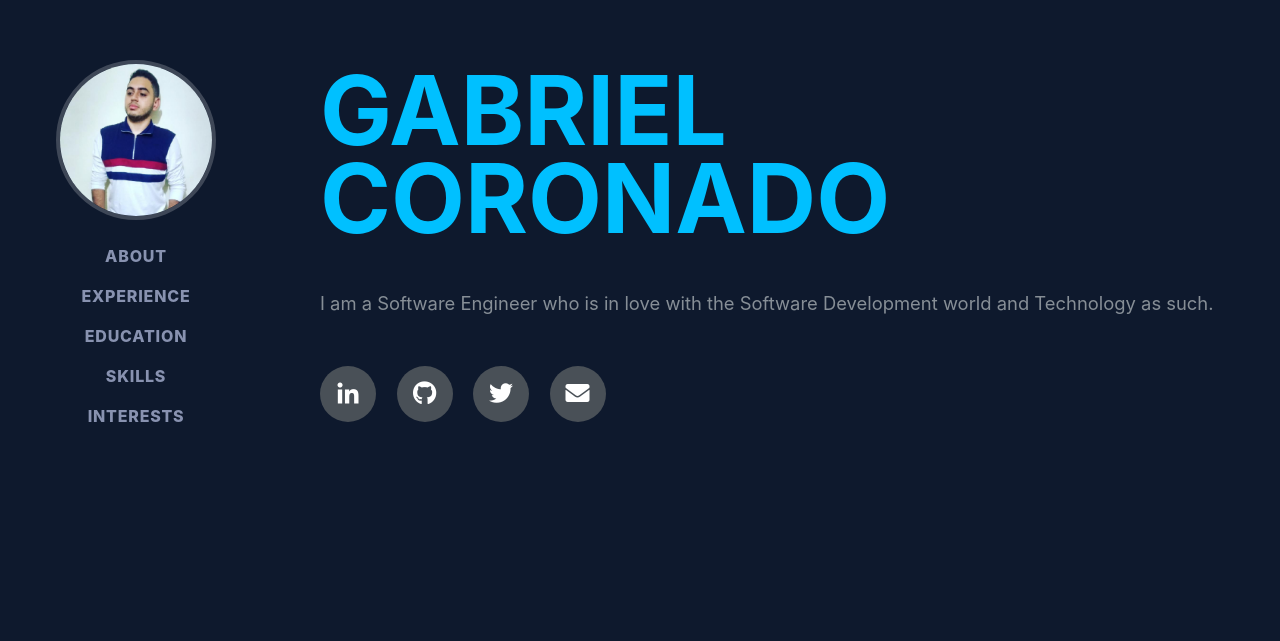
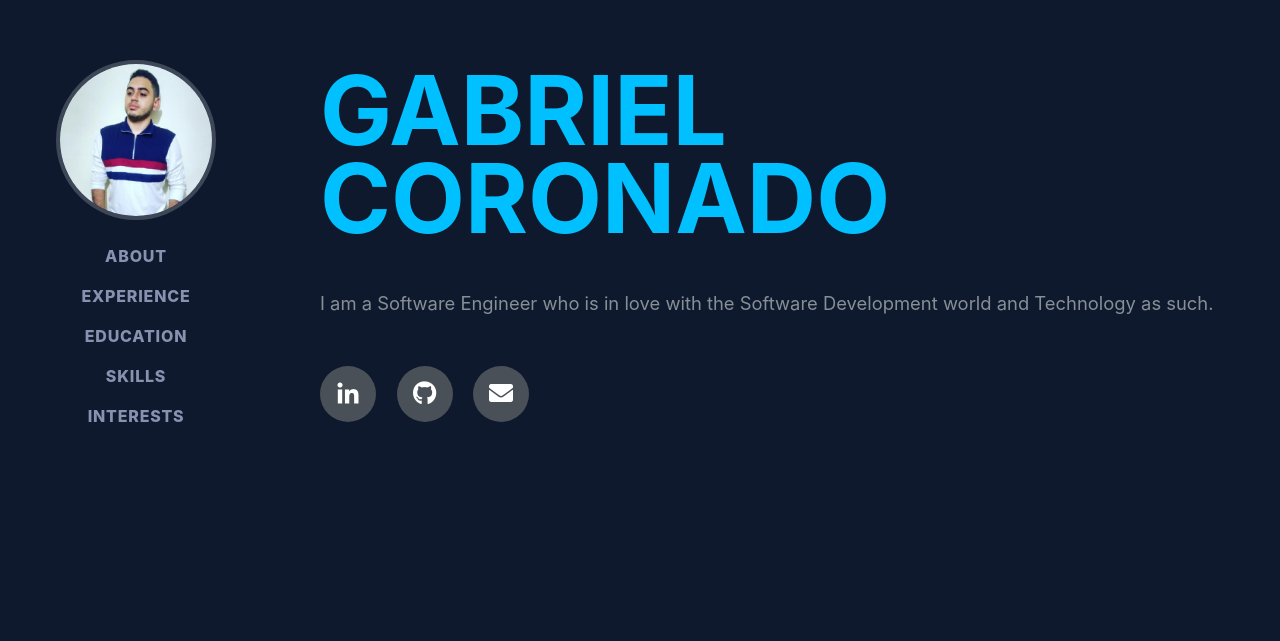
Before and after one commit to gabo-cs/gabo-cs.github.io, a plain HTML site: page index.html in a window 1280 px wide. Shown: the part 156-797 px from the top of the page. Drawn offline with nearby package versions, Linux system fonts and the light colour scheme; a web font is replaced by a local one.

Commit message:
Remove twitter from social links

```diff
--- a/index.html
+++ b/index.html
@@ -68,9 +68,6 @@
             </a>
             <a target="_blank" href="https://github.com/gabo-cs">
               <i class="fab fa-github"></i>
-            </a>
-            <a target="_blank" href="https://twitter.com/gabo_bourne">
-              <i class="fab fa-twitter"></i>
             </a>
             <a target="_blank" href="mailto:gabrielomar2809@gmail.com">
               <i class="fa fa-envelope"></i>
```
